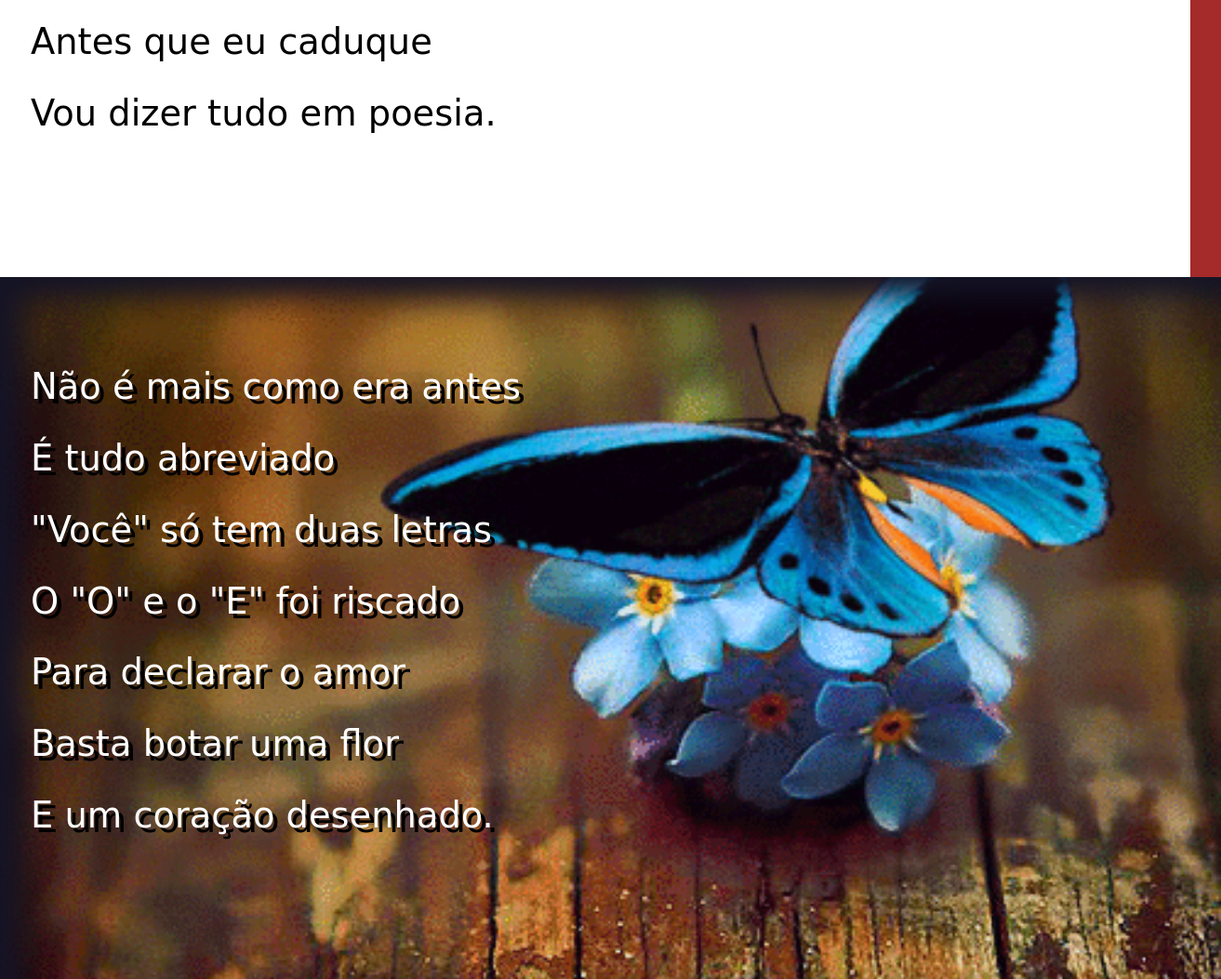
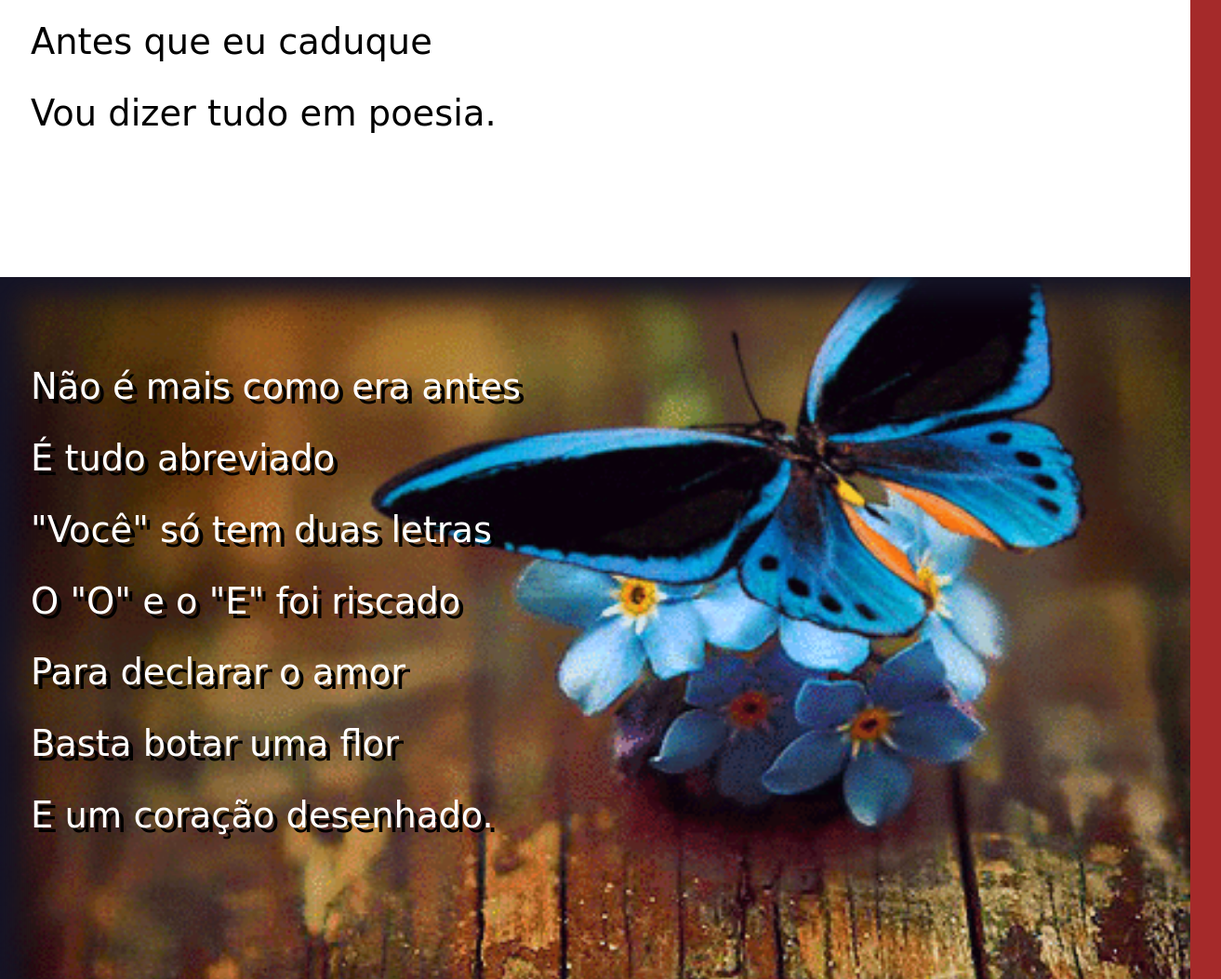
Before and after one commit to Edyylson/projeto4cordel, a plain HTML site: page index.html in a window 1280 px wide. Shown: the part 667-1720 px from the top of the page at 93% size, 1313 px wide, since content can reach past the window. Drawn offline with Linux system fonts and the light colour scheme.

Commit message:
arquivando

```diff
--- a/style.css
+++ b/style.css
@@ -99,7 +99,7 @@ section.imagem {
   background-repeat: no-repeat;
   background-size: cover;
   background-position: right center;
-  width: 100%;
+  min-width: auto;
 
 }
 
```
